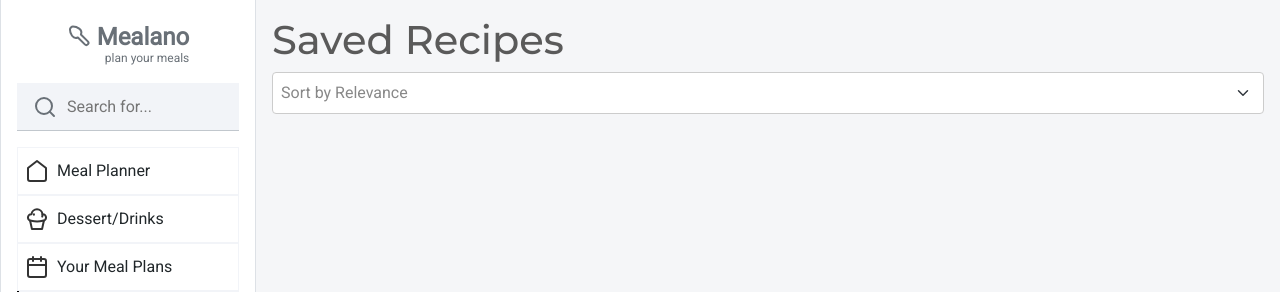
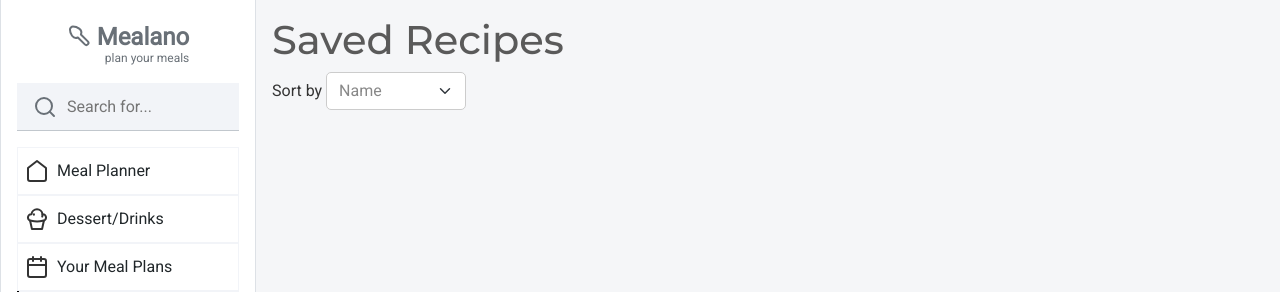
Before and after one commit to KireStrings/Meal-Planner, a Flask app: page /recipes in a window 1280 px wide. Shown: the top 292 px of the page. Run offline with Flask 3, Linux system fonts and the light colour scheme; the visitor is signed in with stand-in values (Sample User, id 1); data that the repository does not hold is empty; some libraries are stand-ins or nearby versions.

Commit message:
feat: add sorting functionality for saved recipes by "name" or "recent"

```diff
--- a/app/routes/browse.py
+++ b/app/routes/browse.py
@@ -41,17 +41,17 @@ def autocomplete():
 @browse.route('/recipes')
 @login_required
 def recipes():
-    sort_by = request.args.get('sort', 'relevance')
+    sort_by = request.args.get('sort', 'name')
     recipes = get_saved_recipes_for_user(current_user.id)
 
     if sort_by == 'recent':
-        # Assuming recipes have a "saved_date" field or similar
-        recipes = sorted(recipes, key=lambda r: r['saved_date'], reverse=True)
+        # sort by most recently saved
+        recipes = sorted(recipes, key=lambda r: r['saved_at'], reverse=True)
     else:
-        # Default: relevance or alphabetical by title
+        # Default: sort alphabetically by title
         recipes = sorted(recipes, key=lambda r: r['title'].lower())
 
-    return render_template('recipes.html', recipes=recipes)
+    return render_template('recipes.html', recipes=recipes, sort_by=sort_by)
 
 @browse.route('/recipe/<int:recipe_id>')
 @login_required
--- a/app/spoonacular.py
+++ b/app/spoonacular.py
@@ -81,9 +81,15 @@ class SpoonacularAPI:
         return response.json()
 
     def get_saved_recipes(self, user_id):
+        """
+        Hole alle Rezepte, die der Benutzer gespeichert hat.
+        :param user_id: The ID of the user whose saved recipes to retrieve.
+        :return: List of saved recipes with their details.
+        """
         # Get all Recipe objects that this user saved individually
-        saved_recipe_ids = db.session.query(UserSavedRecipe.recipe_id).filter_by(user_id=user_id).subquery()
-        recipes = Recipe.query.filter(Recipe.id.in_(saved_recipe_ids)).all()
+        recipes = db.session.query(Recipe, UserSavedRecipe) \
+                   .join(UserSavedRecipe, Recipe.id == UserSavedRecipe.recipe_id) \
+                   .filter_by(user_id=user_id).all()
 
         return [
             {
@@ -96,9 +102,11 @@ class SpoonacularAPI:
                 "extendedIngredients": json.loads(recipe.ingredients),
                 "image": recipe.image_url,
                 "source_name": recipe.source_name,
-                "source_url": recipe.source_url
+                "source_url": recipe.source_url,
+                "saved_at": userSavedRecipe.saved_at,
+                "saved": True  # This is a saved recipe
             }
-            for recipe in recipes
+            for (recipe, userSavedRecipe) in recipes
         ]
 
     def get_recipe_information(self, recipe_id):
--- /dev/null
+++ b/app/static/recipes.js
@@ -0,0 +1,12 @@
+document.addEventListener('DOMContentLoaded', function() {
+    const sortSelect = document.getElementById('sortRecipesBy');
+    console.log(sortSelect);
+    if (sortSelect) {
+        sortSelect.addEventListener('change', function() {
+            const selectedValue = this.value;
+            const url = new URL(window.location.href);
+            url.searchParams.set('sort', selectedValue);
+            window.location.href = url.toString();
+        });
+    }
+});
--- a/app/static/search.css
+++ b/app/static/search.css
@@ -43,17 +43,9 @@
     background: #eee;
 }
 
-.search-filters {
-    display: flex;
-    flex-wrap: wrap;
-    gap: 0.5rem;
-    margin-bottom: 1rem;
-}
-
-.search-filters select {
-    padding: 0.5rem;
-    border-radius: 4px;
-    border: 1px solid #ccc;
+#sortRecipesBy {
+    width: auto;
+    display: inline-block;
 }
 
 /* Search Results Grid */
--- a/app/templates/recipes.html
+++ b/app/templates/recipes.html
@@ -3,16 +3,18 @@
 
 {% block head %}
     <link rel="stylesheet" href="{{ url_for('static', filename='search.css') }}">
+    <script src="{{ url_for('static', filename='recipes.js') }}"></script>
 {% endblock %}
 
 {% block content %}
     <h1>Saved Recipes</h1>
 
     <div class="recipes-page">
-        <div class="search-filters">
-            <select name="sort" class="form-select">
-                <option value="relevance">Sort by Relevance</option>
-                <option value="recent">Most Recent</option>
+        <div class="form-group">
+            <label for="sortRecipesBy">Sort by</label>
+            <select name="sort" id="sortRecipesBy" class="form-select">
+                <option value="name" {{ 'selected' if sort_by == 'name' }}>Name</option>
+                <option value="recent" {{ 'selected' if sort_by == 'recent' }}>Most Recent</option>
             </select>
         </div>
 
```
